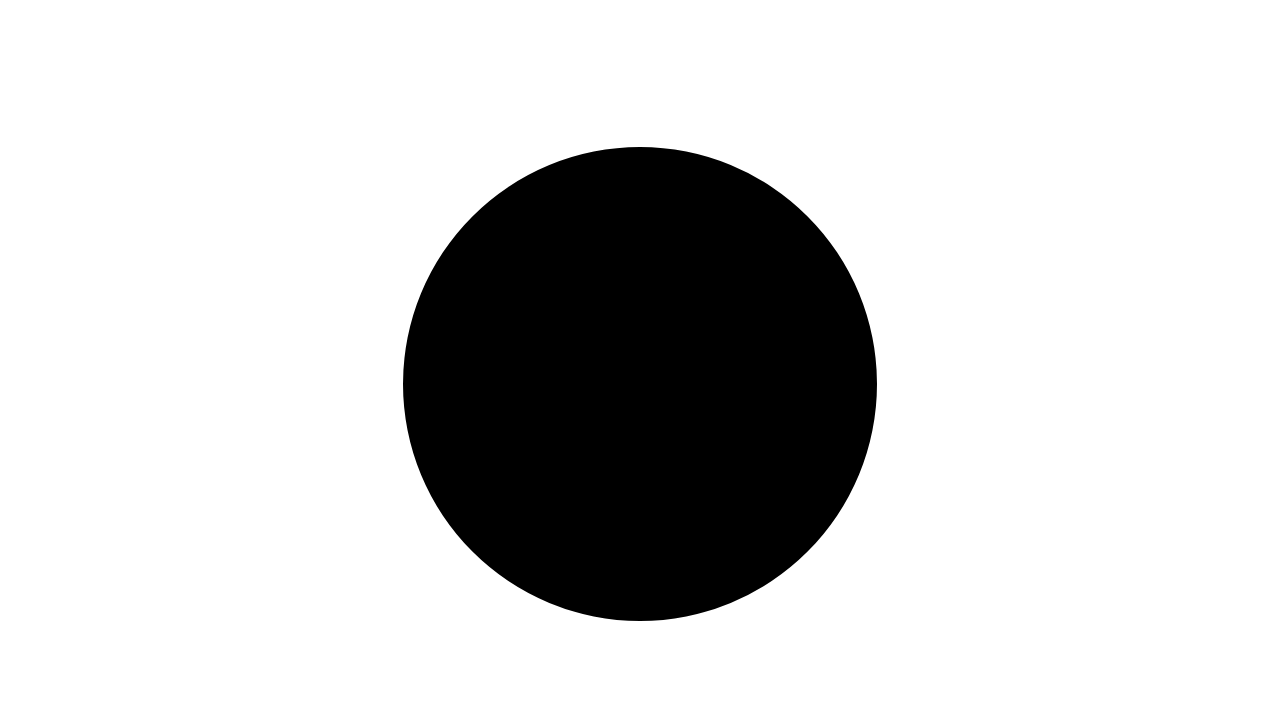
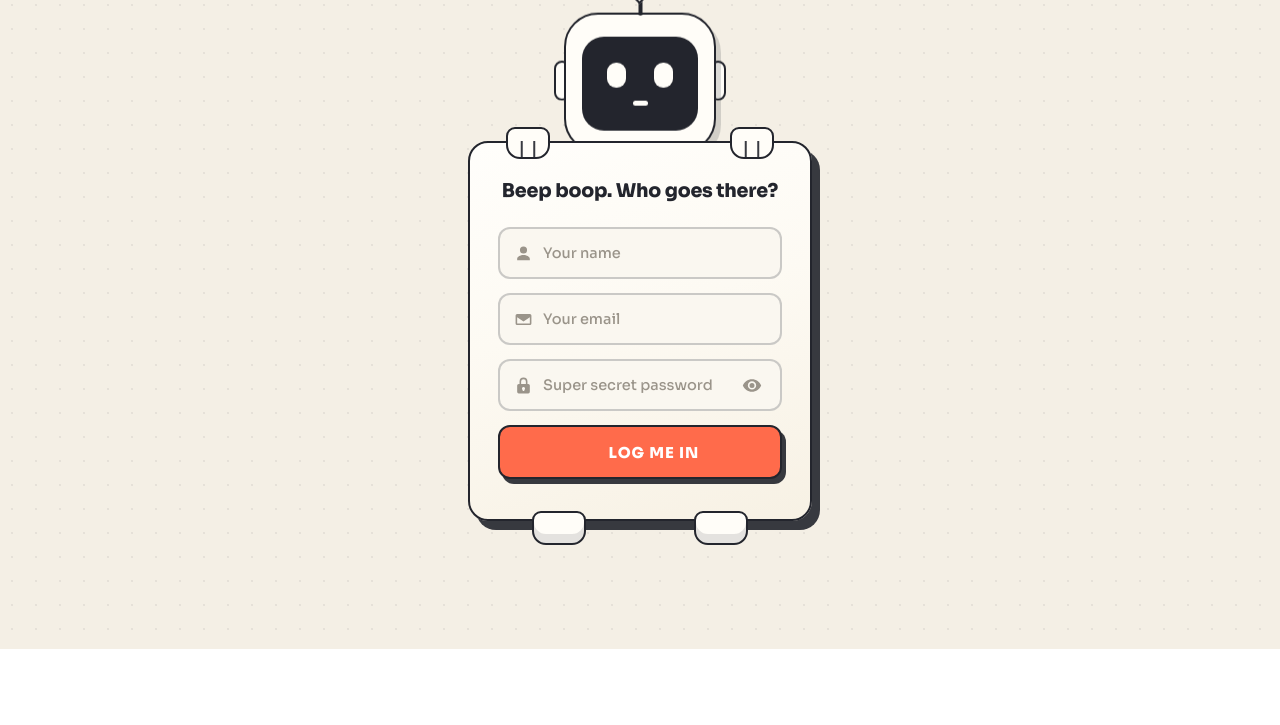
Before and after one commit to MrDevStack/Robotanim, a plain HTML site: page index.html in a window 1280 px wide. Shown: the part 151-876 px from the top of the page. After the commit the page ends 800 px from the top, so only its background shows below. Drawn offline with Linux system fonts and the light colour scheme; the site is published under a folder, as on GitHub Pages, so addresses that start at the root find nothing.

Commit message:
Update index.html via GitSync

```diff
--- a/index.html
+++ b/index.html
@@ -3,8 +3,8 @@
 
 <head>
   <meta charset="UTF-8" />
-  <title>Robot Login Form | @coding.stella</title>
-  <link rel="stylesheet" href="/style.css" />
+  <title>Robot Login Form</title>
+  <link rel="stylesheet" href="style.css" />
 </head>
 
 <body>
@@ -97,7 +97,7 @@
     </main>
   </div>
 
-  <script src="/script.js"></script>
+  <script src="script.js"></script>
 </body>
 
 </html>
```
